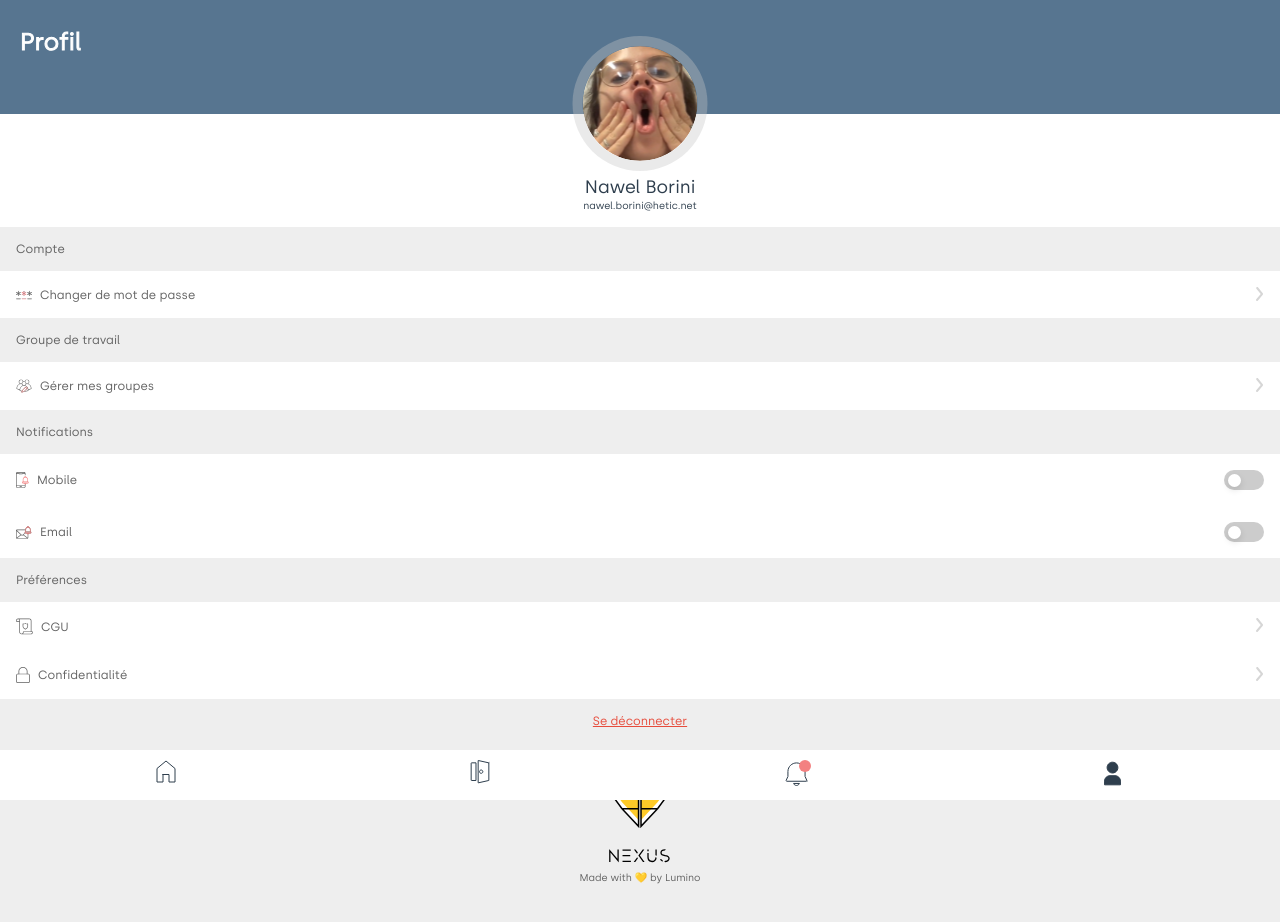
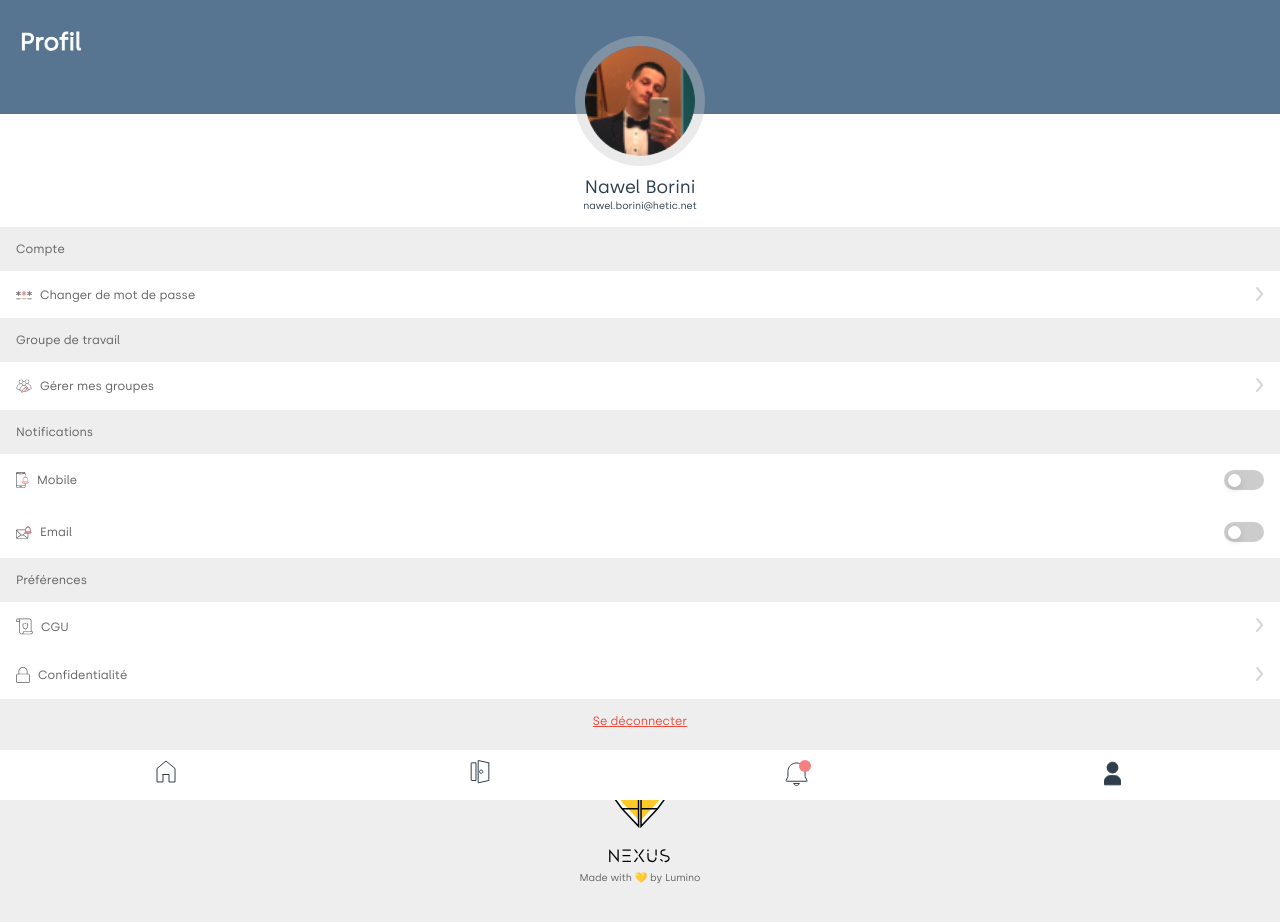
Before and after one commit to Klochette/iot-lumino, a React (Create React App) app: page /student/settings in a window 1280 px wide. Shown: the top 922 px of the page. Built offline with nearby package versions, Linux system fonts and the light colour scheme.

Commit message:
new profil pic settings

```diff
--- a/src/app/routes/settings/Settings.module.scss
+++ b/src/app/routes/settings/Settings.module.scss
@@ -34,6 +34,7 @@
     margin-right: auto;
     box-shadow: 0px 0px 0px 10px rgba(196, 196, 196, 0.36);
     border-radius: 100px;
+    width: 110px;
 }
 
 .info {
--- a/src/app/routes/settings/Settings.tsx
+++ b/src/app/routes/settings/Settings.tsx
@@ -1,6 +1,6 @@
 import React from "react";
 import styles from "./Settings.module.scss";
-import { ReactComponent as Pdp } from "assets/images/pdp.svg";
+import quentinG from "assets/images/quentinG.png";
 import { useAppDispatch, useAppSelector } from "app/store";
 import Switch from "commons/switch/Switch";
 
@@ -24,7 +24,7 @@ const Settings = (): JSX.Element => {
             <div className={styles.header}>
                 <h1 className={styles.title}>Profil</h1>
                 <div className={styles.framePicture}>
-                    <Pdp className={styles.picture} />
+                    <img src={quentinG} className={styles.picture} />
                 </div>
             </div>
             <div className={styles.info}>
```
